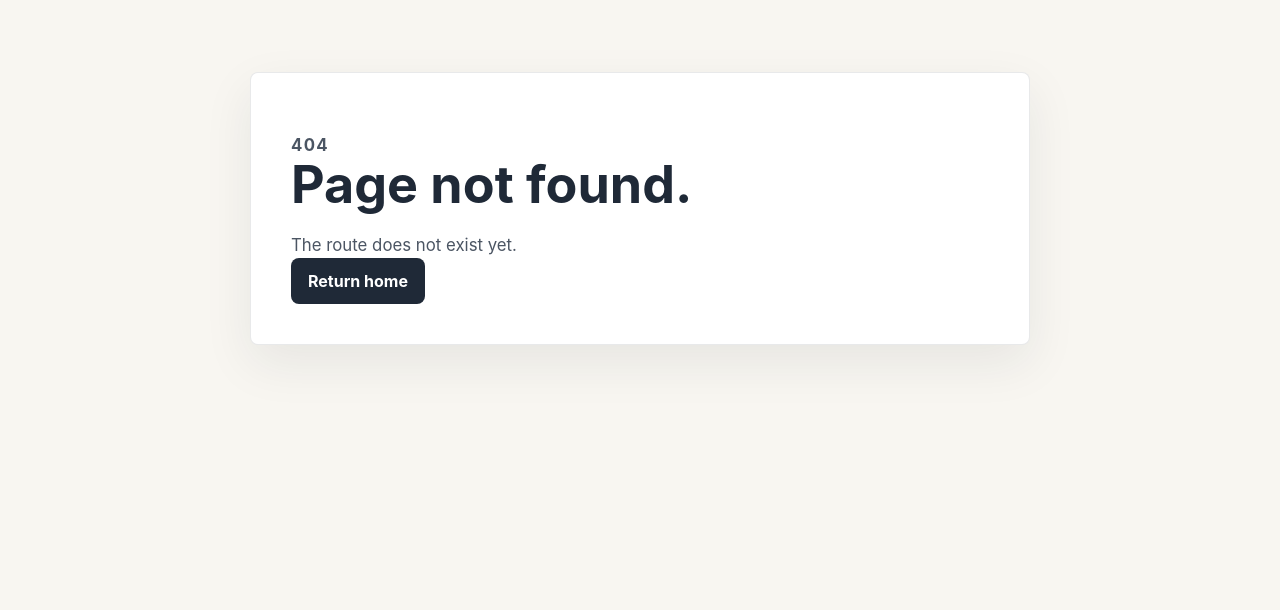
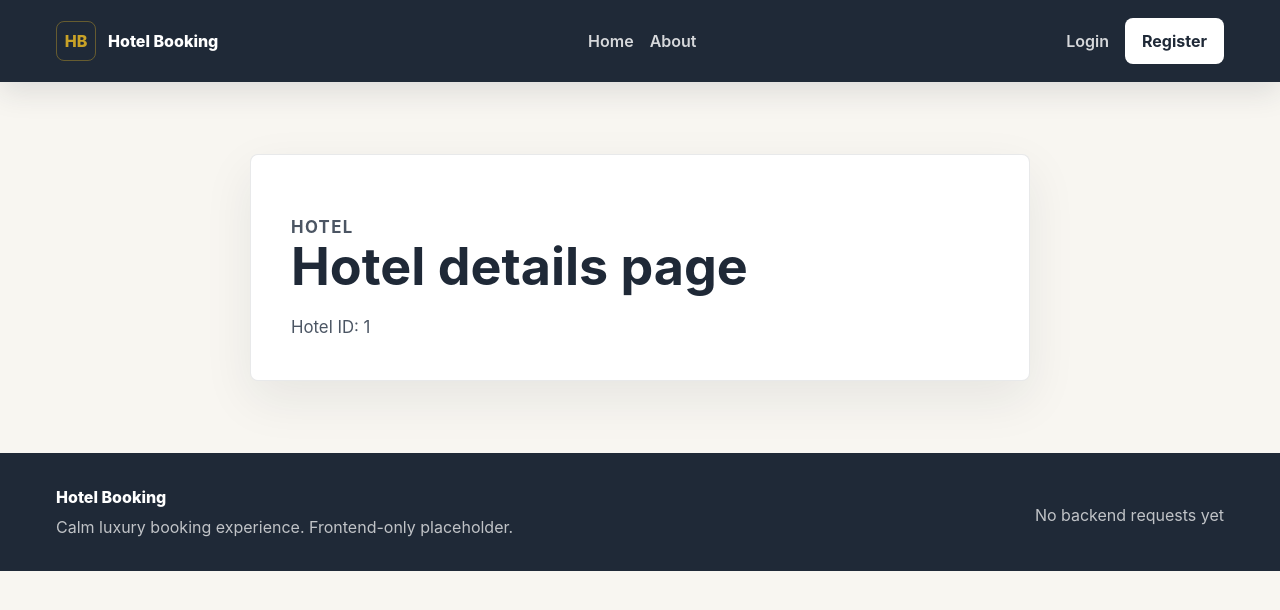
Before and after one commit to aliaayaghi/hotel-booking-react-frontend, a React (Vite) app: page /hotels/1 in a window 1280 px wide. Before the commit this address had no page. Shown: the top 610 px of the page. Built offline with nearby package versions, Linux system fonts and the light colour scheme.

Commit message:
added page route

```diff
--- a/src/app/router.jsx
+++ b/src/app/router.jsx
@@ -5,6 +5,7 @@ import DashboardLayout from "../components/layout/DashboardLayout.jsx";
 import PublicLayout from "../components/layout/PublicLayout.jsx";
 import RoleRoute from "../components/layout/RoleRoute.jsx";
 import AboutPage from "../pages/public/AboutPage.jsx";
+import HotelDetailsPage from "../pages/public/HotelDetailsPage.jsx";
 import HomePage from "../pages/public/HomePage.jsx";
 import NotFoundPage from "../pages/public/NotFoundPage.jsx";
 import SearchResultsPage from "../pages/public/SearchResultsPage.jsx";
@@ -53,6 +54,10 @@ export const router = createBrowserRouter([
       {
         path: "search",
         element: <SearchResultsPage />,
+      },
+      {
+        path: "hotels/:hotelId",
+        element: <HotelDetailsPage />,
       },
       {
         path: "login",
--- a/src/components/hotels/HotelCard.jsx
+++ b/src/components/hotels/HotelCard.jsx
@@ -1,4 +1,5 @@
 import React from "react";
+import { Link } from "react-router-dom";
 
 function getHotelImage(hotel) {
   const firstPhoto = Array.isArray(hotel?.photos) ? hotel.photos[0] : null;
@@ -113,12 +114,19 @@ export default function HotelCard({ hotel }) {
   const reviewScore = hotel?.averageRating ?? hotel?.rating;
   const scoreLevel = getScoreLevel(reviewScore);
   const overview = hotel?.overview ?? hotel?.description;
+  const hotelId = hotel?.id;
+  const detailsPath = `/hotels/${encodeURIComponent(hotelId)}`;
+  const hotelName = hotel?.name ?? "Unnamed hotel";
 
   return (
-    <article className="hotel-card">
+    <Link
+      aria-label={`View details for ${hotelName}`}
+      className="hotel-card"
+      to={detailsPath}
+    >
       <div className="hotel-card__media">
         {image ? (
-          <img src={image} alt={hotel?.name ?? "Hotel"} />
+          <img src={image} alt={hotelName} />
         ) : (
           <div className="hotel-card__image-placeholder" aria-hidden="true">
             HB
@@ -129,7 +137,7 @@ export default function HotelCard({ hotel }) {
       <div className="hotel-card__body">
         <div className="hotel-card__heading">
           <div>
-            <h2>{hotel?.name ?? "Unnamed hotel"}</h2>
+            <h2>{hotelName}</h2>
             {type ? <p className="hotel-card__type">{type}</p> : null}
             <StarRating rating={rating} />
           </div>
@@ -155,7 +163,9 @@ export default function HotelCard({ hotel }) {
             <span className="hotel-card__price">Price needs backend verification</span>
           )}
         </div>
+
+        <span className="button button--primary">View details</span>
       </div>
-    </article>
+    </Link>
   );
 }
--- /dev/null
+++ b/src/pages/public/HotelDetailsPage.jsx
@@ -0,0 +1,16 @@
+import React from "react";
+import { useParams } from "react-router-dom";
+
+export default function HotelDetailsPage() {
+  const { hotelId } = useParams();
+
+  return (
+    <main className="public-page public-page--narrow">
+      <section className="content-panel" aria-labelledby="hotel-details-title">
+        <p className="eyebrow">Hotel</p>
+        <h1 id="hotel-details-title">Hotel details page</h1>
+        <p>Hotel ID: {hotelId}</p>
+      </section>
+    </main>
+  );
+}
```
